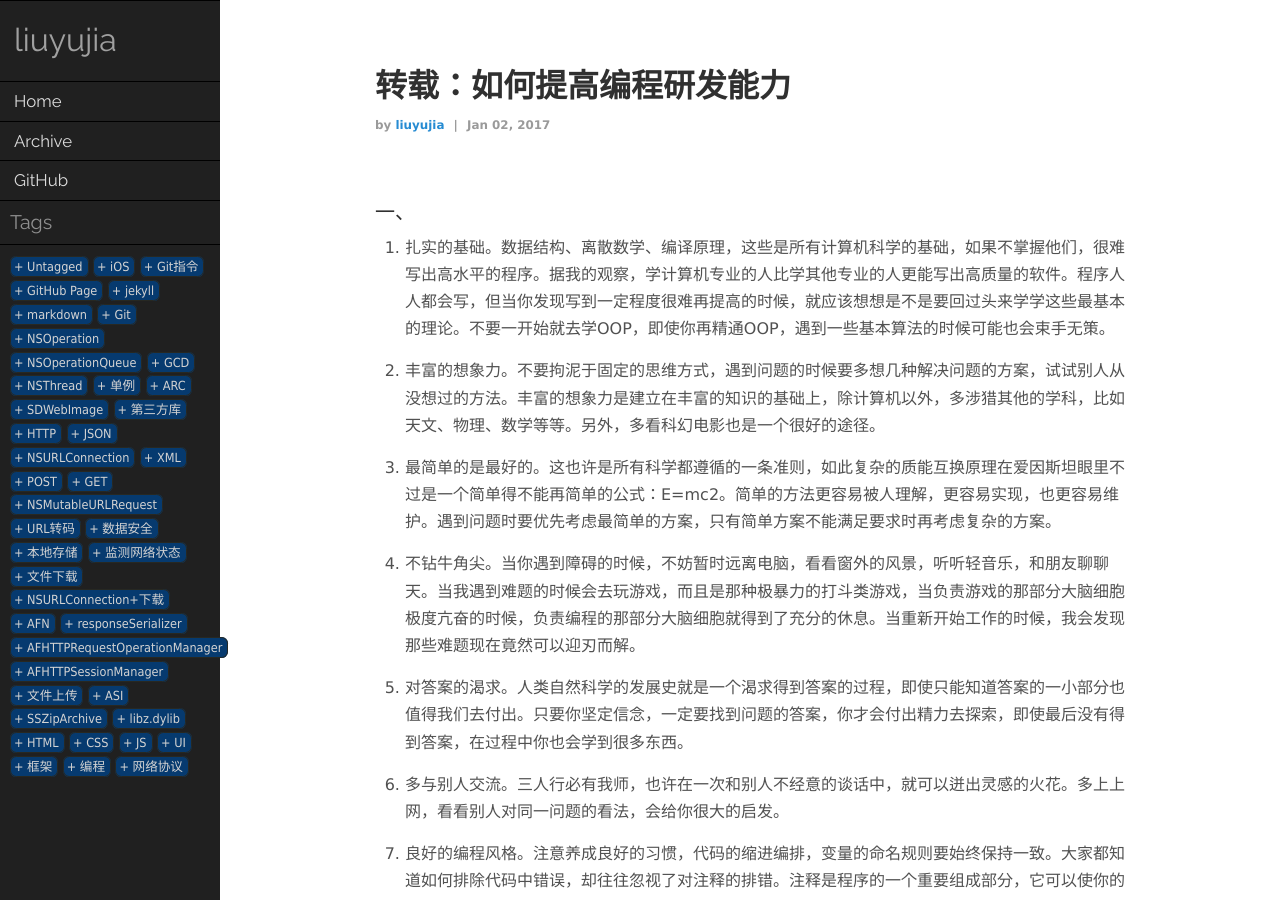
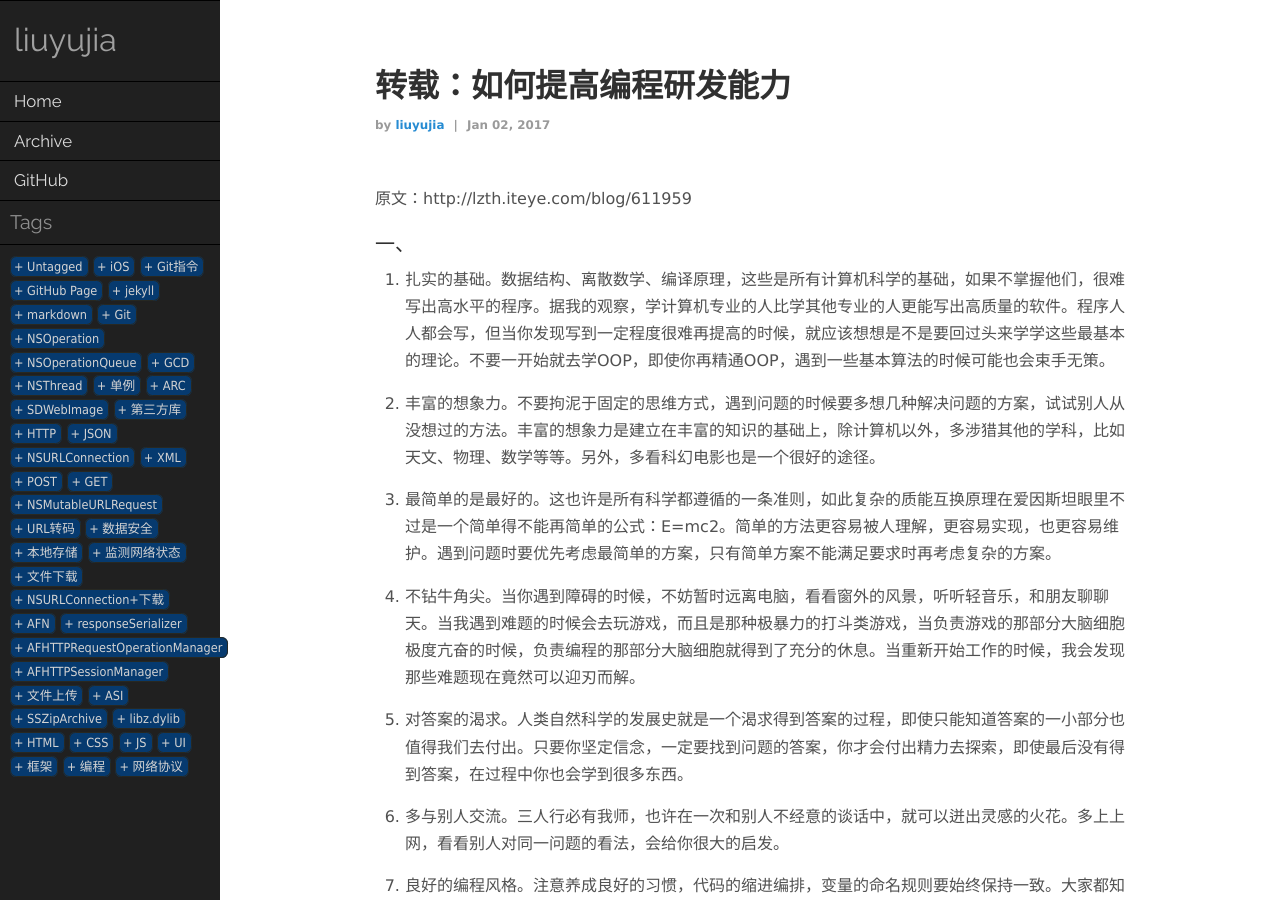
Before and after one commit to liuyujiahaha/liuyujiahaha.github.io, a Jekyll site: the page built from _posts/2017-01-02-转载：如何提高编程能力.md, in a window 1280 px wide and 900 px high. Built offline with Jekyll 4.4.1, drawn with Linux system fonts in a browser that asks for light colours; comment, search, counter and statistics services are not loaded.

Commit message:
add new blog

```diff
--- a/_posts/2017-01-02-转载：如何提高编程能力.md
+++ b/_posts/2017-01-02-转载：如何提高编程能力.md
@@ -8,6 +8,8 @@ tags:
   - 编程
   - 网络协议
 ---
+
+原文：http://lzth.iteye.com/blog/611959
 
 
 ### 一、
```
